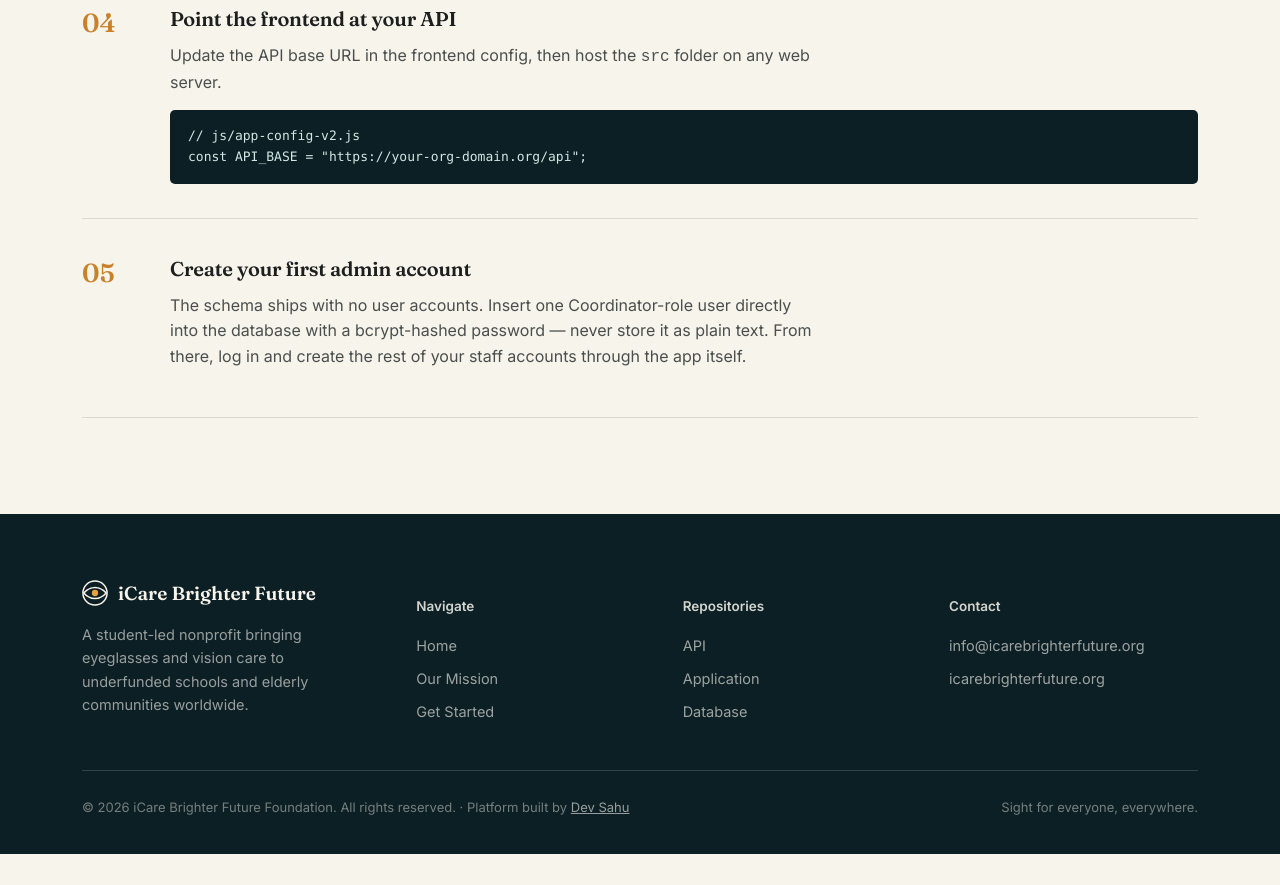
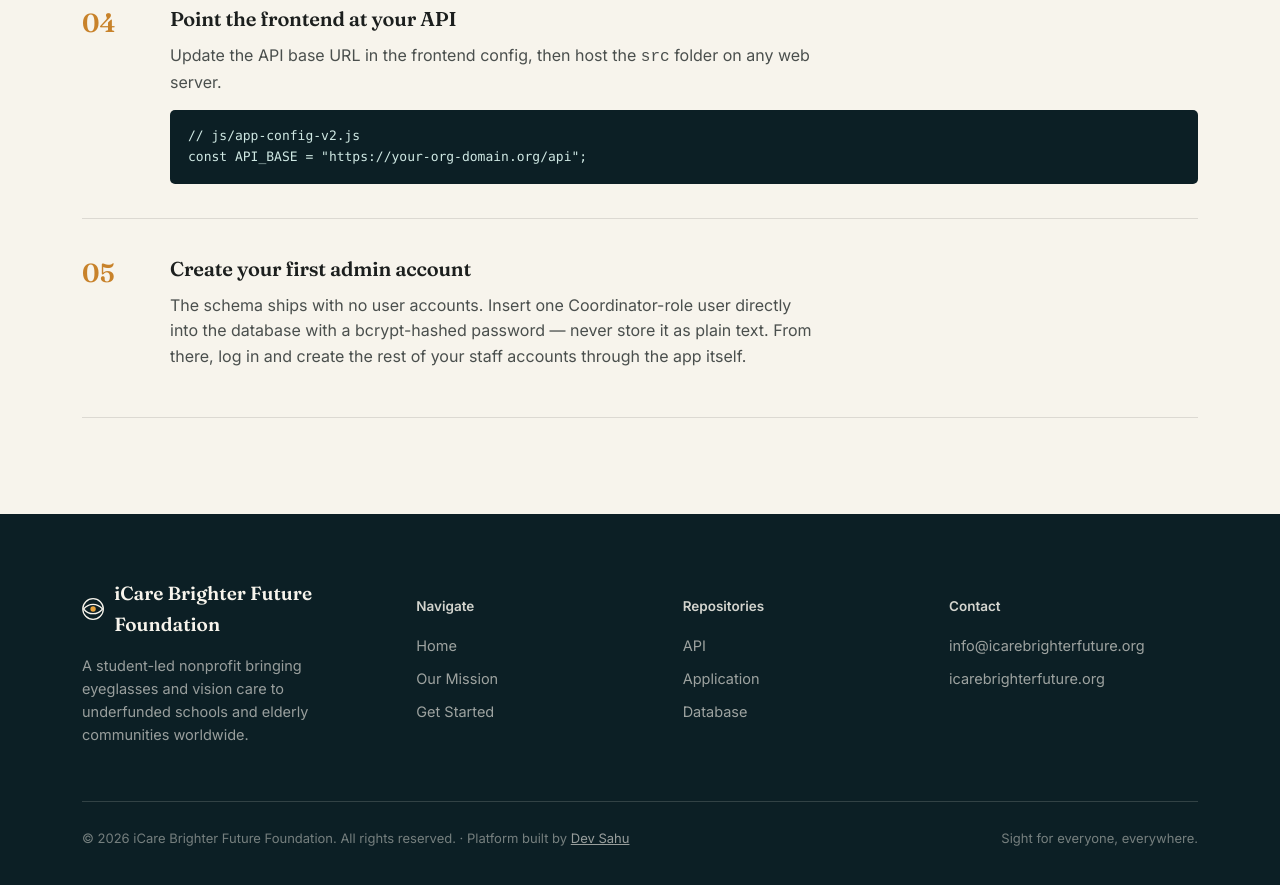
Before and after one commit to devsahu08/open-vision-care-platform, a plain HTML site: page index.html in a window 1280 px wide. Shown: the part 2836-3721 px from the top of the page. Before the commit the page ends 3690 px from the top, so only its background shows below. Drawn offline with Linux system fonts and the light colour scheme.

Commit message:
Update organization name to 'iCare Brighter Future Foundation'

```diff
--- a/index.html
+++ b/index.html
@@ -605,7 +605,7 @@ const API_BASE = "https://your-org-domain.org/api";</pre>
             <path d="M2 14C2 14 7 8 14 8C21 8 26 14 26 14C26 14 21 20 14 20C7 20 2 14 2 14Z" stroke="#F7F4EC" stroke-width="1.6"/>
             <circle cx="14" cy="14" r="3.4" fill="#E8A33D"/>
           </svg>
-          iCare Brighter Future
+          iCare Brighter Future Foundation
         </div>
         <p>A student-led nonprofit bringing eyeglasses and vision care to underfunded schools and elderly communities worldwide.</p>
       </div>
```
